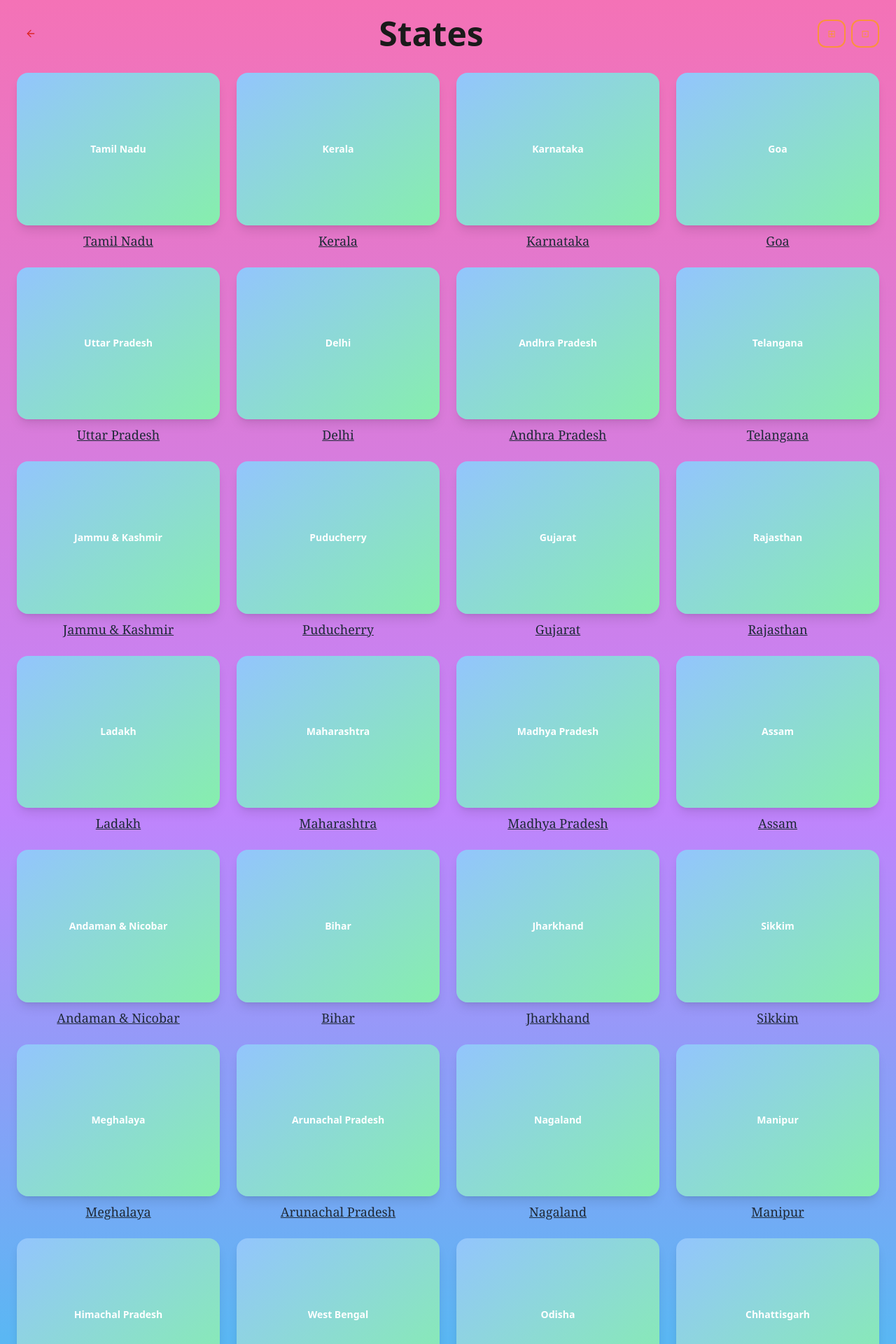
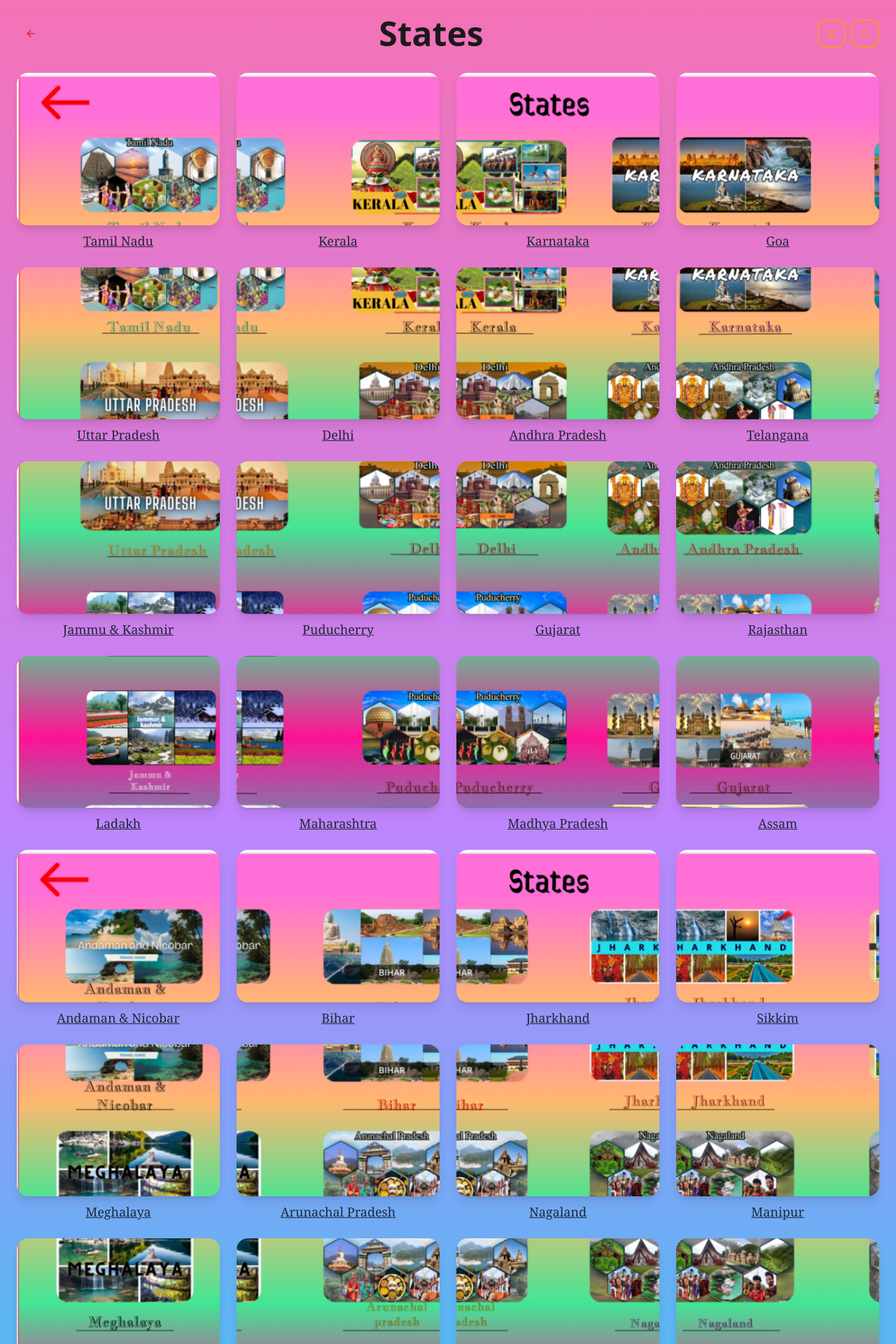
Before and after one commit to Imran1309/frontdoor-bliss, a React (Vite) app: page /states in a window 1280 px wide. Shown: the top 1920 px of the page at 70% size. Built offline with nearby package versions, Linux system fonts and the light colour scheme; the HTML template or start-up script is replaced by a standard one; a web font is replaced by a local one.

Commit message:
Add states to states page

```diff
--- a/src/pages/States.tsx
+++ b/src/pages/States.tsx
@@ -1,20 +1,61 @@
 import { useNavigate } from "react-router-dom";
 import { ArrowLeft } from "lucide-react";
 import { Button } from "@/components/ui/button";
+import states1 from "@/assets/states-1.png";
+import states2 from "@/assets/states-2.png";
 
 const States = () => {
   const navigate = useNavigate();
 
-  const states = [
-    "Tamil Nadu", "Kerala", "Karnataka", "Goa",
-    "Uttar Pradesh", "Delhi", "Andhra Pradesh", "Telangana",
-    "Jammu & Kashmir", "Puducherry", "Gujarat", "Rajasthan",
-    "Ladakh", "Maharashtra", "Madhya Pradesh", "Assam",
-    "Andaman & Nicobar", "Bihar", "Jharkhand", "Sikkim",
-    "Meghalaya", "Arunachal Pradesh", "Nagaland", "Manipur",
-    "Himachal Pradesh", "West Bengal", "Odisha", "Chhattisgarh",
-    "Punjab", "Tripura", "Mizoram", "Haryana"
+  const statesData = [
+    { name: "Tamil Nadu", imageSet: 1, position: 1 },
+    { name: "Kerala", imageSet: 1, position: 2 },
+    { name: "Karnataka", imageSet: 1, position: 3 },
+    { name: "Goa", imageSet: 1, position: 4 },
+    { name: "Uttar Pradesh", imageSet: 1, position: 5 },
+    { name: "Delhi", imageSet: 1, position: 6 },
+    { name: "Andhra Pradesh", imageSet: 1, position: 7 },
+    { name: "Telangana", imageSet: 1, position: 8 },
+    { name: "Jammu & Kashmir", imageSet: 1, position: 9 },
+    { name: "Puducherry", imageSet: 1, position: 10 },
+    { name: "Gujarat", imageSet: 1, position: 11 },
+    { name: "Rajasthan", imageSet: 1, position: 12 },
+    { name: "Ladakh", imageSet: 1, position: 13 },
+    { name: "Maharashtra", imageSet: 1, position: 14 },
+    { name: "Madhya Pradesh", imageSet: 1, position: 15 },
+    { name: "Assam", imageSet: 1, position: 16 },
+    { name: "Andaman & Nicobar", imageSet: 2, position: 1 },
+    { name: "Bihar", imageSet: 2, position: 2 },
+    { name: "Jharkhand", imageSet: 2, position: 3 },
+    { name: "Sikkim", imageSet: 2, position: 4 },
+    { name: "Meghalaya", imageSet: 2, position: 5 },
+    { name: "Arunachal Pradesh", imageSet: 2, position: 6 },
+    { name: "Nagaland", imageSet: 2, position: 7 },
+    { name: "Manipur", imageSet: 2, position: 8 },
+    { name: "Himachal Pradesh", imageSet: 2, position: 9 },
+    { name: "West Bengal", imageSet: 2, position: 10 },
+    { name: "Odisha", imageSet: 2, position: 11 },
+    { name: "Chhattisgarh", imageSet: 2, position: 12 },
+    { name: "Punjab", imageSet: 2, position: 13 },
+    { name: "Tripura", imageSet: 2, position: 14 },
+    { name: "Mizoram", imageSet: 2, position: 15 },
+    { name: "Haryana", imageSet: 2, position: 16 }
   ];
+
+  const getImageStyle = (imageSet: number, position: number) => {
+    const row = Math.ceil(position / 4);
+    const col = ((position - 1) % 4) + 1;
+
+    // Calculate the crop position based on grid layout (4 columns)
+    const xPercent = ((col - 1) * 25);
+    const yPercent = ((row - 1) * 25);
+
+    return {
+      backgroundImage: `url(${imageSet === 1 ? states1 : states2})`,
+      backgroundSize: '400%',
+      backgroundPosition: `${xPercent}% ${yPercent}%`
+    };
+  };
 
   return (
     <div className="min-h-screen bg-gradient-to-b from-pink-400 via-purple-400 to-cyan-400 p-6">
@@ -42,18 +83,17 @@ const States = () => {
         </div>
 
         <div className="grid grid-cols-2 md:grid-cols-4 gap-6">
-          {states.map((state, index) => (
+          {statesData.map((state, index) => (
             <div
               key={index}
               className="flex flex-col items-center cursor-pointer transform transition-transform hover:scale-105"
             >
-              <div className="w-full aspect-[4/3] bg-gradient-to-br from-blue-300 to-green-300 rounded-2xl shadow-lg overflow-hidden mb-2">
-                <div className="w-full h-full flex items-center justify-center text-white text-sm font-semibold p-4 text-center">
-                  {state}
-                </div>
-              </div>
+              <div
+                className="w-full aspect-[4/3] rounded-2xl shadow-lg overflow-hidden mb-2"
+                style={getImageStyle(state.imageSet, state.position)}
+              />
               <p className="text-center font-serif text-lg text-gray-800 underline">
-                {state}
+                {state.name}
               </p>
             </div>
           ))}
```
Also changed, not shown: src/assets/states-1.png (added), src/assets/states-2.png (added).
